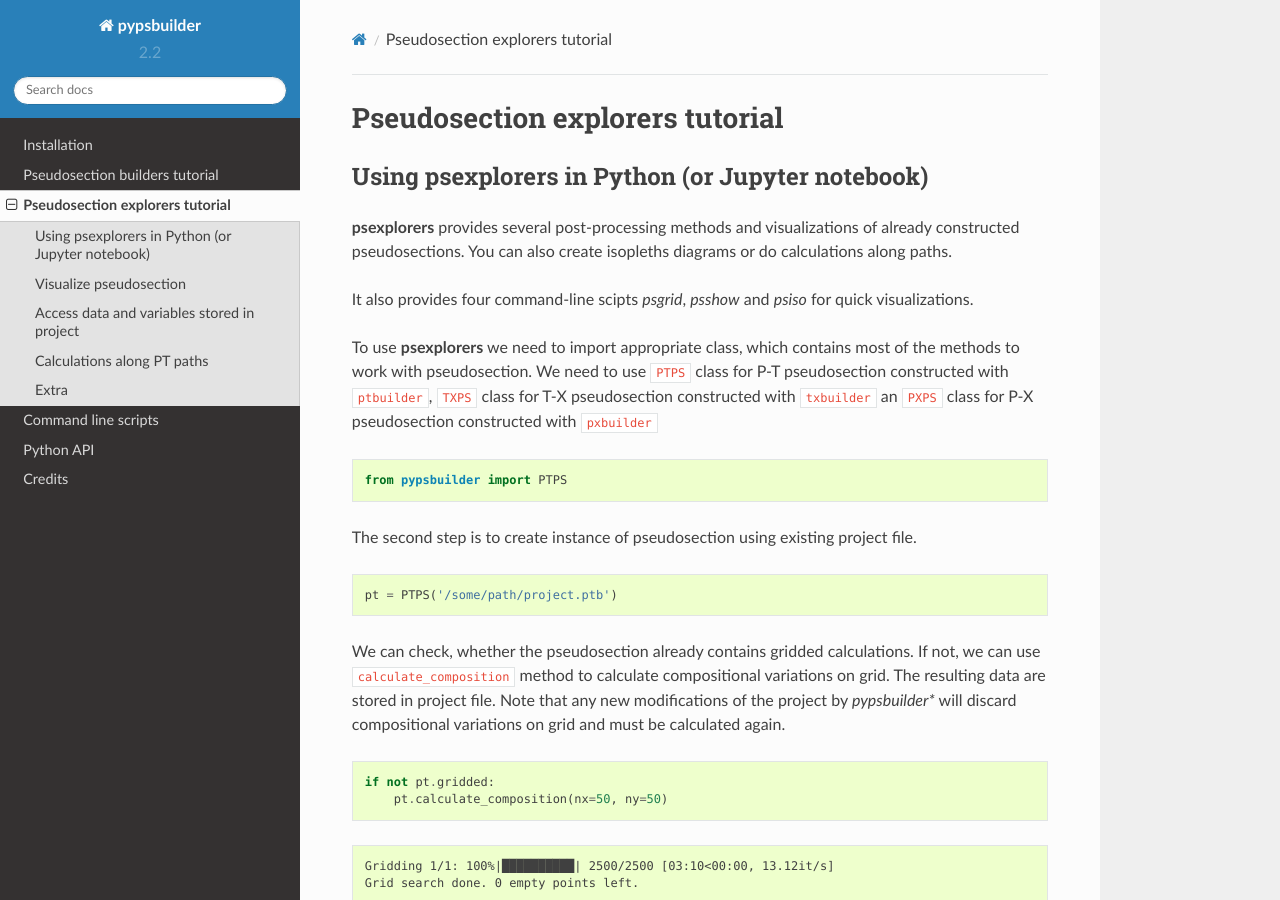
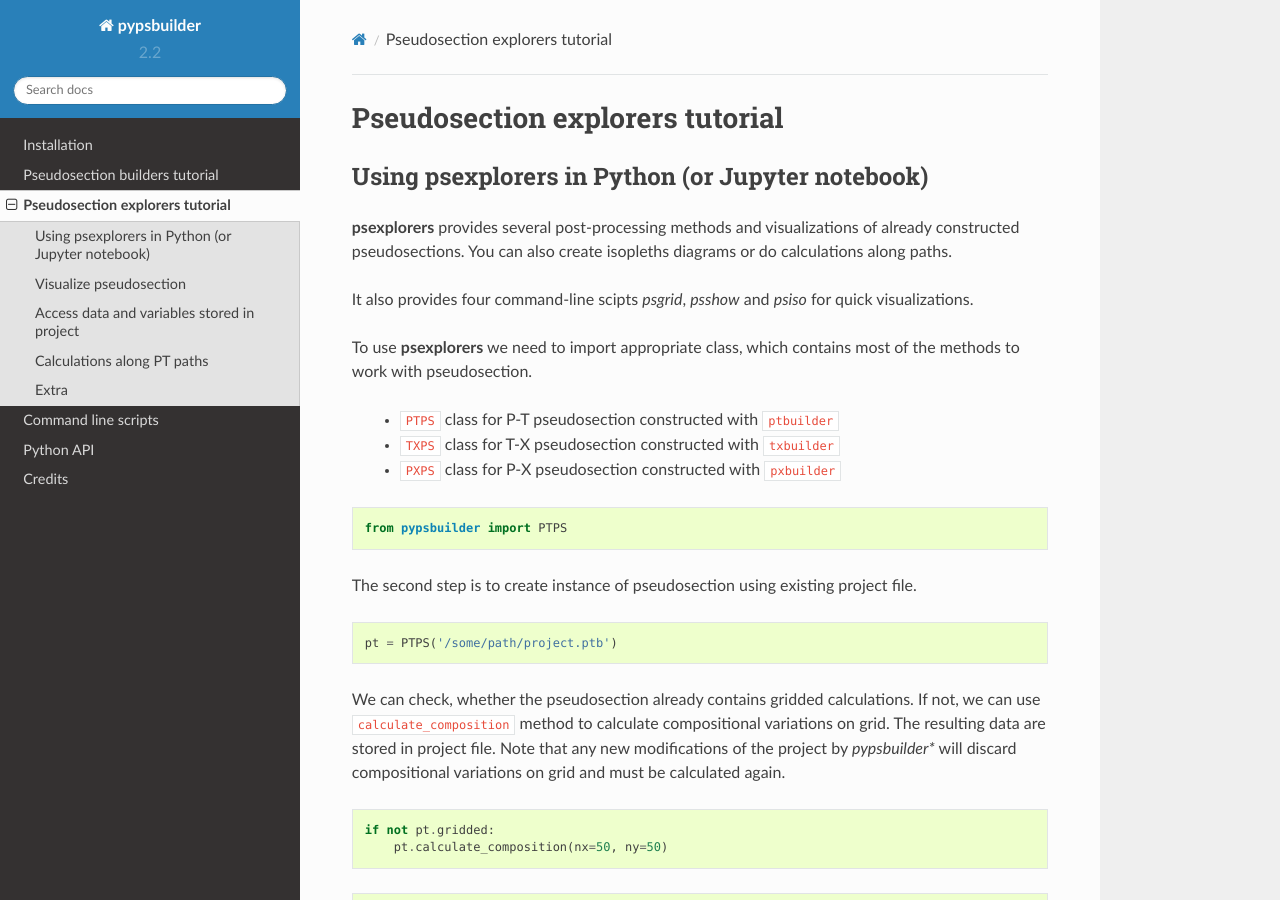
Before and after one commit to ondrolexa/pypsbuilder, a Sphinx documentation site: the page built from docs/psexplorer-tutorial.rst, in a window 1280 px wide and 900 px high. Built offline with Sphinx 7.4.7 and the Read the Docs theme 2.0.0, drawn with Linux system fonts in a browser that asks for light colours.

Commit message:
Pure sphinx only

```diff
--- a/docs/conf.py
+++ b/docs/conf.py
@@ -37,8 +37,7 @@
 extensions = [
     'sphinx.ext.todo',
     'sphinx.ext.autodoc',
-    'sphinx.ext.napoleon',
-    'IPython.sphinxext.ipython_console_highlighting'
+    'sphinx.ext.napoleon'
 ]
 
 napoleon_google_docstring = True
--- a/docs/psexplorer-tutorial.rst
+++ b/docs/psexplorer-tutorial.rst
@@ -12,18 +12,19 @@
 `psiso` for quick visualizations.
 
 To use **psexplorers** we need to import appropriate class, which contains most
-of the methods to work with pseudosection. We need to use ``PTPS`` class for
-P-T pseudosection constructed with ``ptbuilder``, ``TXPS`` class for
-T-X pseudosection constructed with ``txbuilder`` an ``PXPS`` class for
-P-X pseudosection constructed with ``pxbuilder``
+of the methods to work with pseudosection.
 
-.. code:: ipython3
+  - ``PTPS`` class for P-T pseudosection constructed with ``ptbuilder``
+  - ``TXPS`` class for T-X pseudosection constructed with ``txbuilder``
+  - ``PXPS`` class for P-X pseudosection constructed with ``pxbuilder``
+
+.. code:: python
 
     from pypsbuilder import PTPS
 
 The second step is to create instance of pseudosection using existing project file.
 
-.. code:: ipython3
+.. code:: python
 
     pt = PTPS('/some/path/project.ptb')
 
@@ -33,7 +34,7 @@
 project file. Note that any new modifications of the project by *pypsbuilder**
 will discard compositional variations on grid and must be calculated again.
 
-.. code:: ipython3
+.. code:: python
 
     if not pt.gridded:
         pt.calculate_composition(nx=50, ny=50)
@@ -48,7 +49,7 @@
 
 To show pseudosection, we can use ``show`` method
 
-.. code:: ipython3
+.. code:: python
 
     pt.show()
 
@@ -57,7 +58,7 @@
 The keyword arguments ``cmap`` and ``out`` could be used to modify colormap and
 highlight zero mode lines across pseudosection.
 
-.. code:: ipython3
+.. code:: python
 
     pt.show(cmap='viridis', out=['g', 'chl'])
 
@@ -68,7 +69,7 @@
 The keyword arguments ``bulk`` and ``label`` set whether the bulk composition
 is shown on figure and whether the fields are labeled by phases.
 
-.. code:: ipython3
+.. code:: python
 
     pt.show(cmap='viridis', bulk=True, label=True)
 
@@ -79,7 +80,7 @@
 given *p* and *T* conditions. Note that returned key (Python frozenset) is used
 to identify stable assemblage in many ``PTPS`` methods.
 
-.. code:: ipython3
+.. code:: python
 
     key = pt.identify(550, 13)
     print(key)
@@ -99,7 +100,7 @@
 available variables, you can use ``show_data`` method. When no variable (or expression)
 is provided, method will show available variables.
 
-.. code:: ipython3
+.. code:: python
 
     pt.show_data(key, 'g')
 
@@ -112,7 +113,7 @@
 
 Once variable is provided, the all available data are shown.
 
-.. code:: ipython3
+.. code:: python
 
     pt.show_data(key, 'g', 'xCaX')
 
@@ -123,7 +124,7 @@
 For data on the grid you can visualize them for all diagram in once using
 ``show_grid`` method.
 
-.. code:: ipython3
+.. code:: python
 
     pt.show_grid('g', 'xCaX')
 
@@ -136,7 +137,7 @@
 contours are created separately for each stable assemblage allowing
 proper geometry of isopleths.
 
-.. code:: ipython3
+.. code:: python
 
     pt.isopleths('g', 'xCaX', N=14)
 
@@ -144,7 +145,7 @@
 .. image:: images/isopleths_1.png
 
 
-.. code:: ipython3
+.. code:: python
 
     pt.isopleths('chl')
 
@@ -155,7 +156,7 @@
     mode x y f m QAl Q1 Q4 xMgM1 xMnM1 xFeM1 xAlM1 xMgM23 xMnM23 xFeM23 xMgM4 xFeM4 xFe3M4 xAlM4 xSiT2 xAlT2 H2O SiO2 Al2O3 CaO MgO FeO K2O Na2O TiO2 MnO O factor G H S V rho
 
 
-.. code:: ipython3
+.. code:: python
 
     pt.isopleths('chl', 'mode')
 
@@ -171,7 +172,7 @@
 method ``collect_ptpath`` do actual calculations. It runs THERMOCALC
 with ptguesses obtained from existing calculations.
 
-.. code:: ipython3
+.. code:: python
 
     t = [409, 432, 468, 503, 525, 547, 575, 593, 617, 621, 616, 591, 553, 526]
     p = [10.25, 10.84, 11.72, 12.49, 12.89, 12.87, 12.44, 12.01, 11.02, 9.96,  9.13,  8.49,  7.88,  7.61]
@@ -185,7 +186,7 @@
 
 You can see phase modes along PT path using ``show_path_modes`` method.
 
-.. code:: ipython3
+.. code:: python
 
     pt.show_path_modes(pa, exclude=['H2O'])
 
@@ -195,7 +196,7 @@
 or show value of user-defined expression shown as colored strip on PT
 space.
 
-.. code:: ipython3
+.. code:: python
 
     pt.show_path_data(pa, 'g', 'mode')
 
@@ -209,7 +210,7 @@
 ``show_status`` method shows status of calculations on the grid.
 Possible failed calculations are shown.
 
-.. code:: ipython3
+.. code:: python
 
     pt.show_status()
 
@@ -221,7 +222,7 @@
 Do you want to know execution time of THERMOCALC on individual grid
 points? Check ``show_delta`` method.
 
-.. code:: ipython3
+.. code:: python
 
     pt.show_delta(pointsec=True)
 
```
Also changed, not shown: docs/command-line.rst (+32 -11 lines).
